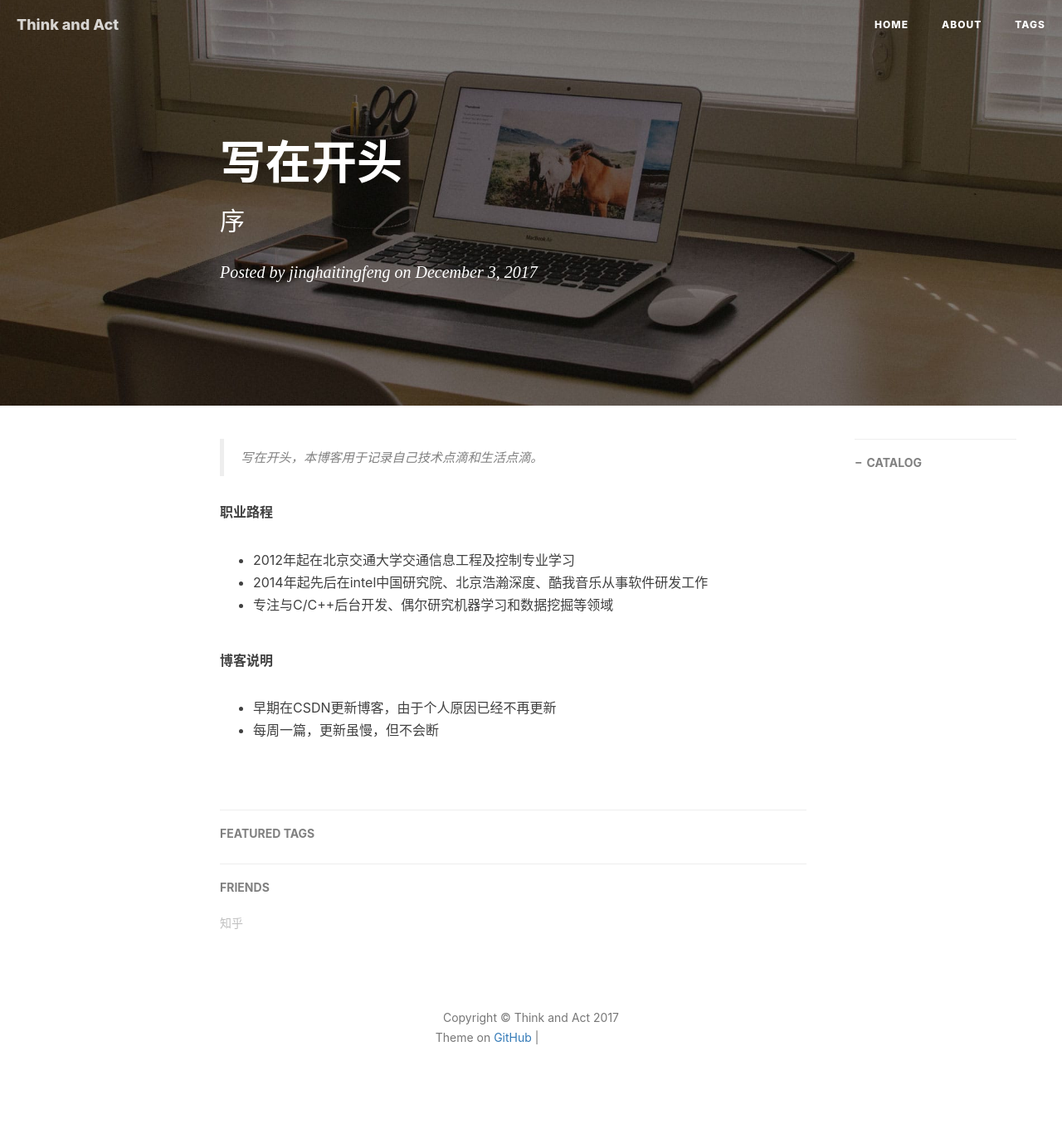
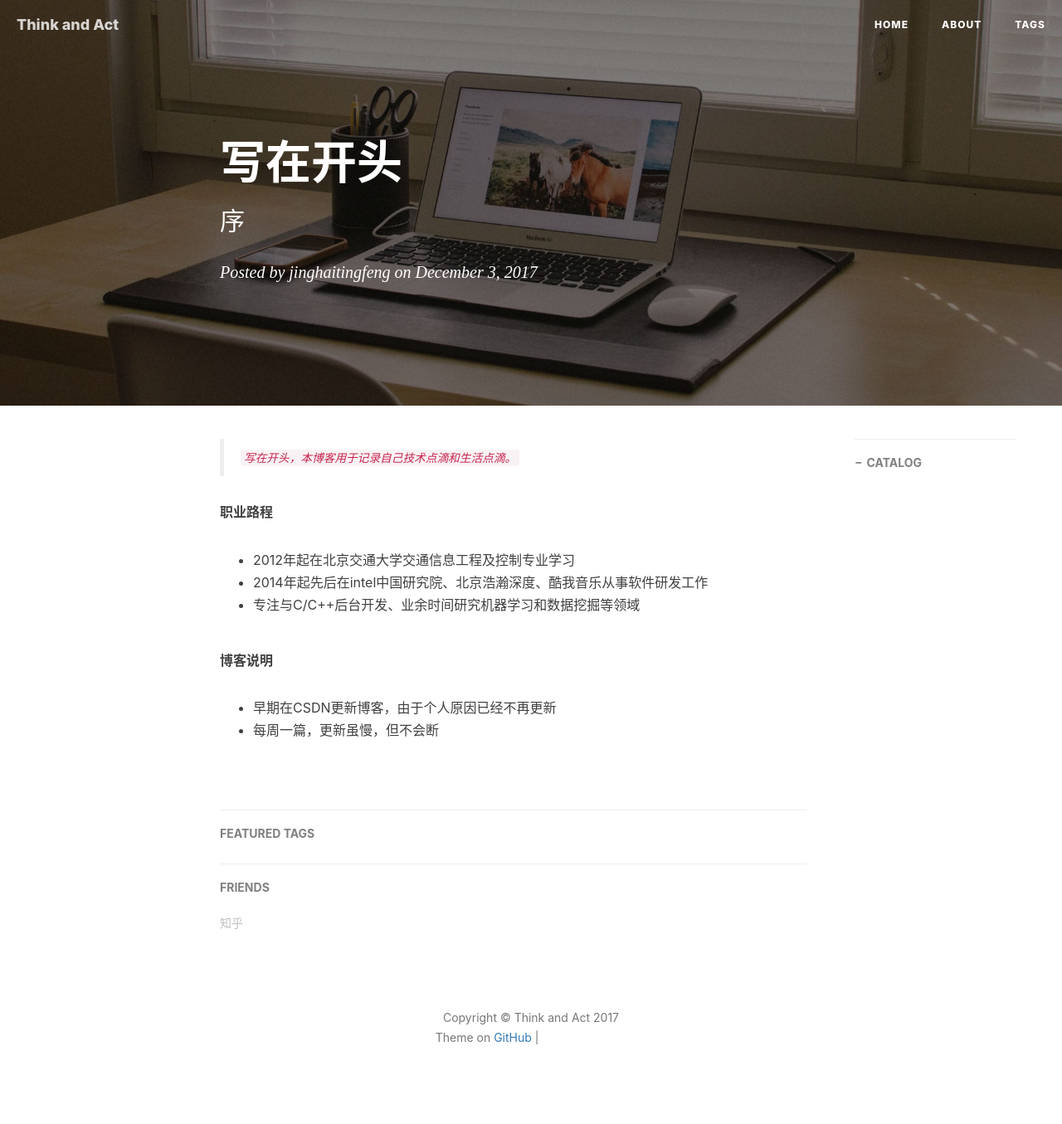
Before and after one commit to jinghaitingfeng/jinghaitingfeng.github.io, a Jekyll site: the page built from _posts/2017-12-03-序-写在开头.md, in a window 1280 px wide. Shown: the whole page at 83% size. Built offline with Jekyll 4.4.1, drawn with Linux system fonts in a browser that asks for light colours; nearby versions of some CDN libraries; comment, search, counter and statistics services are not loaded; grey boxes are pictures that could not be loaded.

Commit message:
Update 2017-12-03-序-写在开头.md

```diff
--- a/_posts/2017-12-03-序-写在开头.md
+++ b/_posts/2017-12-03-序-写在开头.md
@@ -9,13 +9,13 @@ catalog: true
 tags:
 ---
 
->写在开头，本博客用于记录自己技术点滴和生活点滴。
+>`写在开头，本博客用于记录自己技术点滴和生活点滴。`
 
 **职业路程**
 
 - 2012年起在北京交通大学交通信息工程及控制专业学习
 - 2014年起先后在intel中国研究院、北京浩瀚深度、酷我音乐从事软件研发工作
-- 专注与C/C++后台开发、偶尔研究机器学习和数据挖掘等领域
+- 专注与C/C++后台开发、业余时间研究机器学习和数据挖掘等领域
 
 **博客说明**
 - 早期在CSDN更新博客，由于个人原因已经不再更新
```
